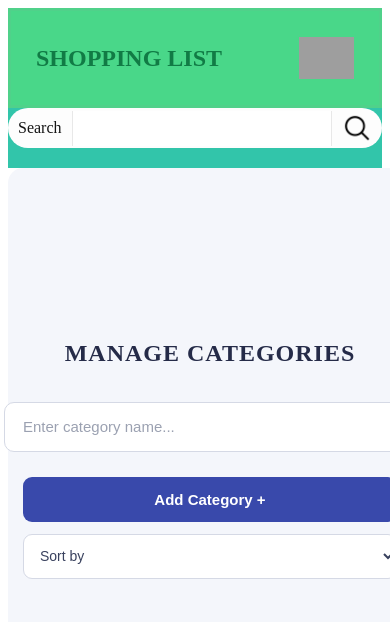
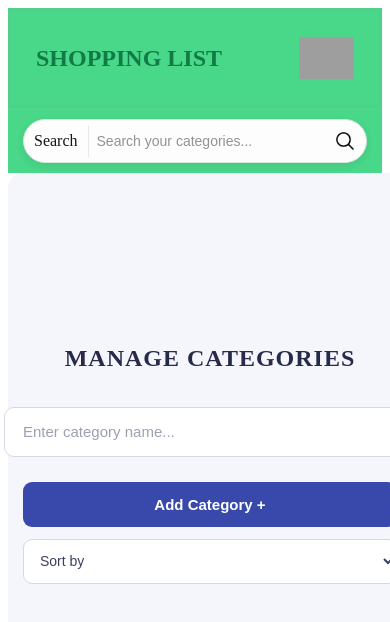
Before and after one commit to khethiwengema04-gif/ShoppingList, a React (Vite) app: page /home in a window 390 px wide. Shown: the top 622 px of the page. Built offline with nearby package versions, Linux system fonts and the light colour scheme; grey boxes are pictures that could not be loaded.

Commit message:
Placing the searchbar at the center and added the functionality

```diff
--- a/src/Components/Pages/Search/Search.module.css
+++ b/src/Components/Pages/Search/Search.module.css
@@ -1,41 +1,123 @@
 .search-container {
     width: 100%;
-    height: 60px;
-    background-color: rgb(50, 197, 170);
+    min-height: 75px;
+
+    display: flex;
+    align-items: center;
+    justify-content: center;
+
+    background-color: rgb(73, 215, 137);
+
+    padding: 12px 20px;
+    box-sizing: border-box;
 }
 
 .searchbar-container {
     display: flex;
     align-items: center;
     justify-content: center;
+
+    width: 100%;
+    max-width: 600px;
+    margin: 0 auto;
+
+    box-sizing: border-box;
 }
 
 .search-bar {
-    width: 420px;
-    height: 40px;
-    background-color: #fdfdfd;
-    border-radius: 30px;
     display: flex;
     align-items: center;
 
+    width: 100%;
+    max-width: 500px;
+    min-height: 48px;
+
+    background-color: #fdfdfd;
+    border: 1px solid #d5e8dc;
+    border-radius: 30px;
+
+    box-sizing: border-box;
+    overflow: hidden;
+
+    box-shadow: 0 3px 8px rgba(0, 0, 0, 0.08);
+
+    transition: box-shadow 0.3s ease;
+}
+
+.search-bar:focus-within {
+    box-shadow: 0 0 0 3px rgba(36, 123, 88, 0.2);
 }
 
 .search-input {
-    height: calc(100%-20px);
+    height: 100%;
+    min-width: 0;
     flex: 1;
+
     border: none;
     border-left: 1px solid rgb(232, 232, 232);
-    border-right: 1px solid rgb(232, 232, 232);
+
     color: rgb(20, 20, 20);
+    background-color: transparent;
+
     outline: none;
-    padding: 10px;
+
+    padding: 10px 12px;
+    box-sizing: border-box;
+
+    font-size: 15px;
+}
+
+.search-input::placeholder {
+    color: #929292;
 }
 
 .SearchIcon {
-    height: 30px;
-    width: 30px;
-    padding: 0 10px;
+    width: 25px;
+    height: 25px;
+
+    object-fit: contain;
+    padding: 0 12px;
+
+    flex-shrink: 0;
     cursor: pointer;
-    color: rgb(20, 20, 20);
+}
 
+/* Tablets */
+@media screen and (max-width: 768px) {
+    .search-container {
+        min-height: 70px;
+        padding: 12px 20px;
+    }
+
+    .searchbar-container {
+        max-width: 500px;
+    }
+
+    .search-bar {
+        max-width: 450px;
+    }
 }
+
+/* Mobile phones */
+@media screen and (max-width: 480px) {
+    .search-container {
+        min-height: 65px;
+        padding: 10px 15px;
+    }
+
+    .search-bar {
+        width: 100%;
+        min-height: 44px;
+    }
+
+    .search-input {
+        font-size: 14px;
+        padding: 8px;
+    }
+
+    .SearchIcon {
+        width: 22px;
+        height: 22px;
+        padding: 0 10px;
+    }
+}
--- a/src/Components/Pages/Search/Searchbar.tsx
+++ b/src/Components/Pages/Search/Searchbar.tsx
@@ -6,15 +6,33 @@ import SearchIcon from '../../../Assets/SearchIcon.png'
 type Props = {
     onSearch: (query: string) => void
 }
+
 export const Searchbar: React.FC<Props> = ({ onSearch }) => {
-
     return (
         <div className={style['search-bar']}>
-            <Text varient={'span'} style={{ color: 'rgb(20, 20, 20)', padding: 10 }}>Search</Text>
-            <input type='text' onChange={(e) => onSearch(e.target.value)} className={style['search-input']} />
-            {/* onChange={(e) => onSearch(e.target.value)} */}
-            <img src={SearchIcon} alt='search icon on search bar' className={style['SearchIcon']} />
+            <Text
+                varient={'span'}
+                style={{
+                    color: 'rgb(20, 20, 20)',
+                    padding: 10
+                }}
+            >
+                Search
+            </Text>
 
+            <input
+                type="text"
+                placeholder="Search your categories..."
+                aria-label="Search categories"
+                onChange={(e) => onSearch(e.target.value)}
+                className={style['search-input']}
+            />
+
+            <img
+                src={SearchIcon}
+                alt="Search"
+                className={style['SearchIcon']}
+            />
         </div>
     )
 }
```
